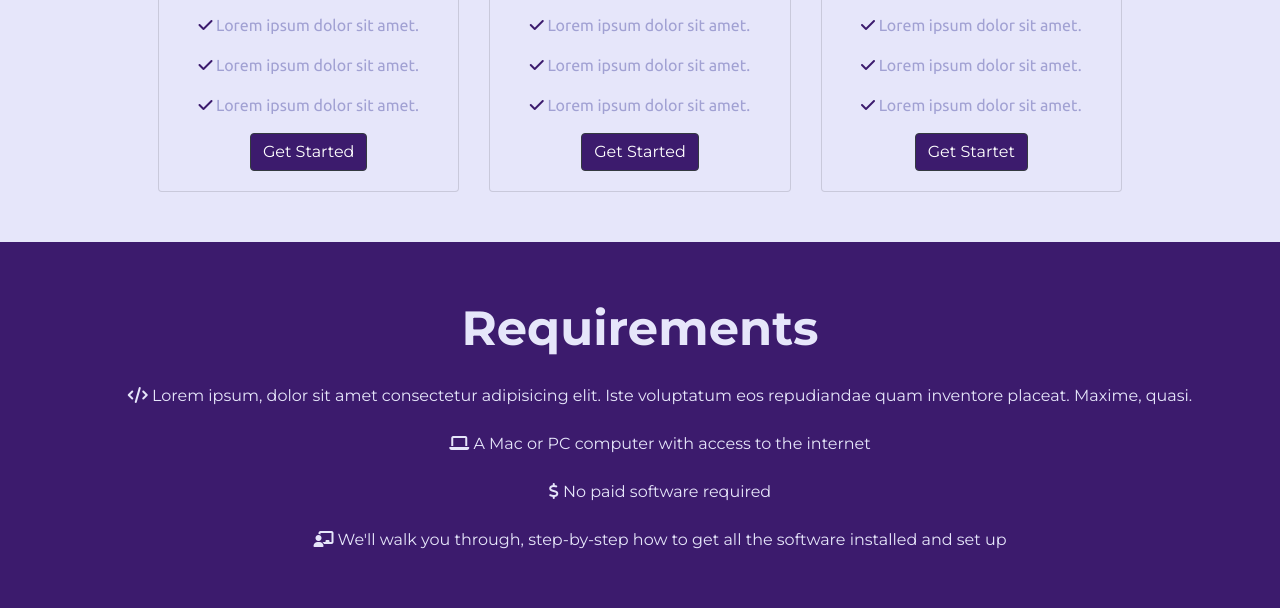
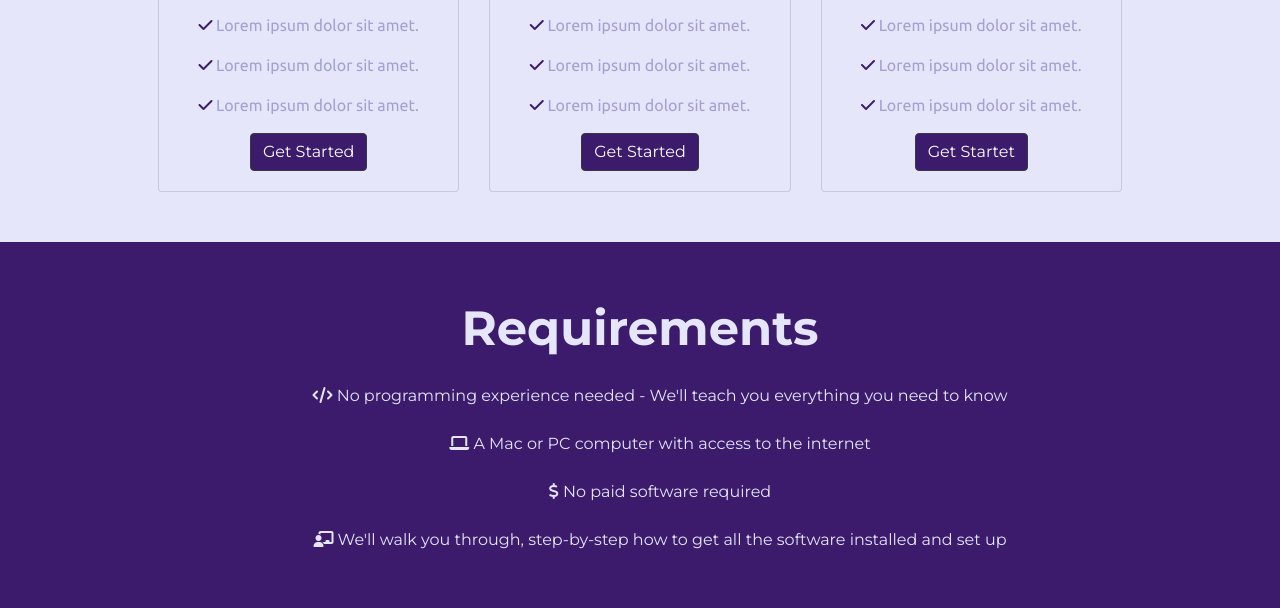
Before and after one commit to ishitaa-dhingra/E-learn, a plain HTML site: page index.html in a window 1280 px wide. Shown: the part 2440-3048 px from the top of the page. Drawn offline with nearby package versions, Linux system fonts and the light colour scheme.

Commit message:
Update index.html

```diff
--- a/index.html
+++ b/index.html
@@ -287,7 +287,7 @@
   <section id="requirements">
     <h1>Requirements</h1>
     <ul class="requirement-list" style="list-style-type: none;">
-      <li><i class="fas fa-code" aria-hidden="true"></i> Lorem ipsum, dolor sit amet consectetur adipisicing elit. Iste voluptatum eos repudiandae quam inventore placeat. Maxime, quasi.
+      <li><i class="fas fa-code" aria-hidden="true"></i> No programming experience needed - We'll teach you everything you need to know
       </li>
       <li><i class="fas fa-laptop" aria-hidden="true"></i> A Mac or PC computer with access to the internet</li>
       <li><i class="fas fa-dollar-sign" aria-hidden="true"></i> No paid software required</li>
```
